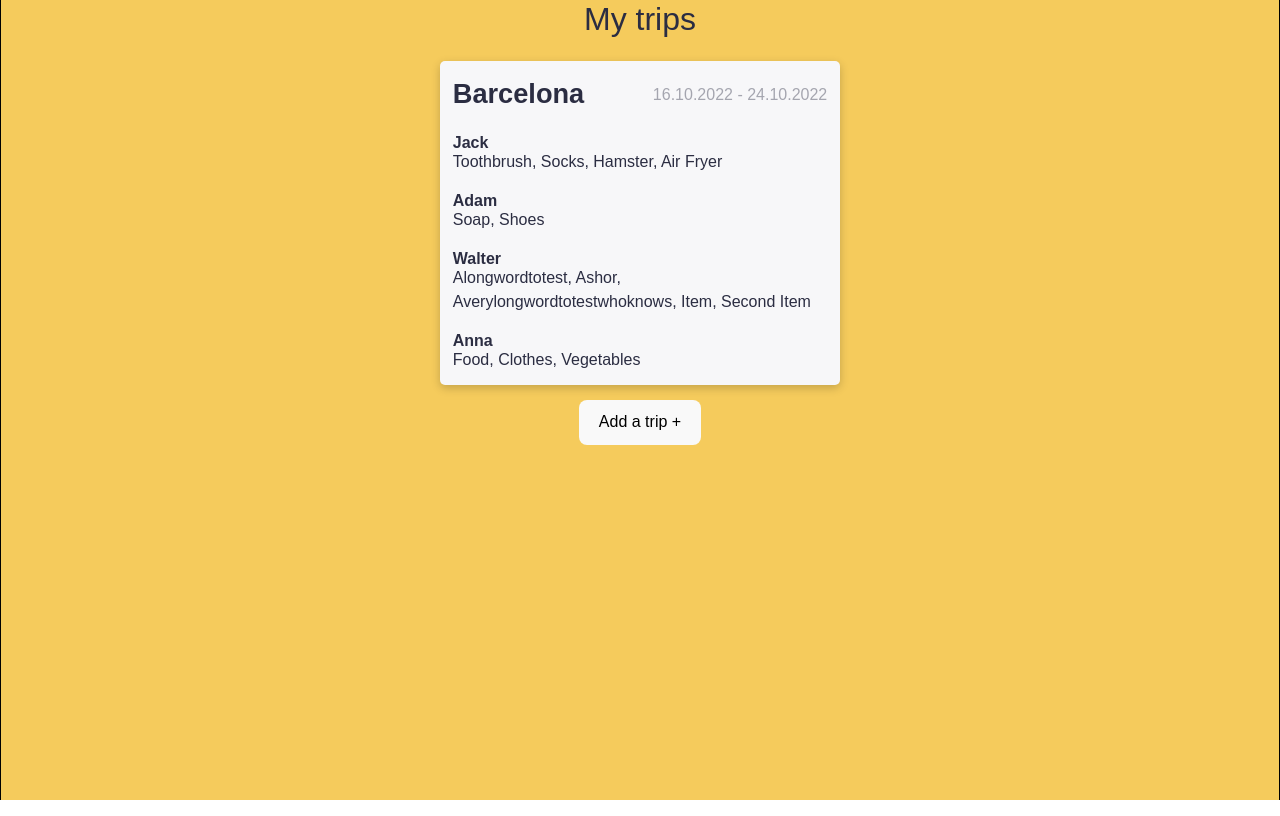
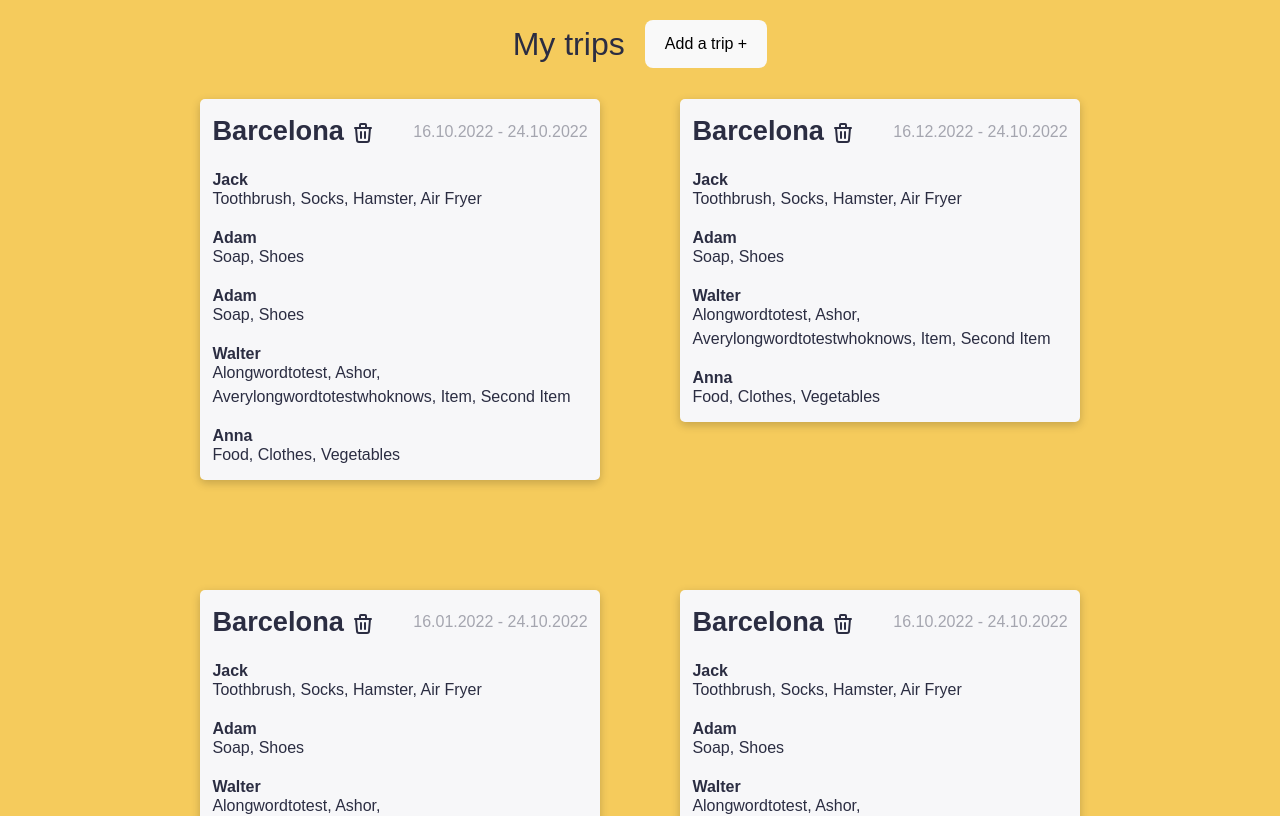
Before and after one commit to BGTYaneck/trip-planner, a React (Vite) app: page / in a window 1280 px wide. Shown: the top 816 px of the page. Built offline with nearby package versions, Linux system fonts and the light colour scheme.

Commit message:
Removing items from list

```diff
--- a/package.json
+++ b/package.json
@@ -9,6 +9,7 @@
     "preview": "vite preview"
   },
   "dependencies": {
+    "@tabler/icons-react": "^2.11.0",
     "bootstrap": "^5.2.3",
     "react": "^18.2.0",
     "react-dom": "^18.2.0"
--- a/src/App.jsx
+++ b/src/App.jsx
@@ -1,11 +1,142 @@
+import { useState } from "react";
 import "./App.css";
 import Trip from "./components/Trip";
 import "../node_modules/bootstrap/dist/css/bootstrap.min.css";
 
 const Trips = [
   {
+    id: "0",
     destination: "Barcelona",
     dateStart: "16.10.2022",
+    dateEnd: "24.10.2022",
+    persons: [
+      {
+        person: "Jack",
+        items: ["Toothbrush", "Socks", "Hamster", "Air Fryer"],
+      },
+      { person: "Adam", items: ["Soap", "Shoes"] },
+      { person: "Adam", items: ["Soap", "Shoes"] },
+      {
+        person: "Walter",
+        items: [
+          "alongwordtotest",
+          "ashor",
+          "averylongwordtotestwhoknows",
+          "item",
+          "second item",
+        ],
+      },
+      {
+        person: "Anna",
+        items: ["Food", "clothes", "vegetables"],
+      },
+    ],
+  },
+  {
+    id: "1",
+    destination: "Barcelona",
+    dateStart: "16.12.2022",
+    dateEnd: "24.10.2022",
+    persons: [
+      {
+        person: "Jack",
+        items: ["Toothbrush", "Socks", "Hamster", "Air Fryer"],
+      },
+      { person: "Adam", items: ["Soap", "Shoes"] },
+      {
+        person: "Walter",
+        items: [
+          "alongwordtotest",
+          "ashor",
+          "averylongwordtotestwhoknows",
+          "item",
+          "second item",
+        ],
+      },
+      {
+        person: "Anna",
+        items: ["Food", "clothes", "vegetables"],
+      },
+    ],
+  },
+  {
+    id: "2",
+    destination: "Barcelona",
+    dateStart: "16.01.2022",
+    dateEnd: "24.10.2022",
+    persons: [
+      {
+        person: "Jack",
+        items: ["Toothbrush", "Socks", "Hamster", "Air Fryer"],
+      },
+      { person: "Adam", items: ["Soap", "Shoes"] },
+      {
+        person: "Walter",
+        items: [
+          "alongwordtotest",
+          "ashor",
+          "averylongwordtotestwhoknows",
+          "item",
+          "second item",
+        ],
+      },
+      {
+        person: "Walter",
+        items: [
+          "alongwordtotest",
+          "ashor",
+          "averylongwordtotestwhoknows",
+          "item",
+          "second item",
+        ],
+      },
+      {
+        person: "Walter",
+        items: [
+          "alongwordtotest",
+          "ashor",
+          "averylongwordtotestwhoknows",
+          "item",
+          "second item",
+        ],
+      },
+      {
+        person: "Anna",
+        items: ["Food", "clothes", "vegetables"],
+      },
+    ],
+  },
+  {
+    id: "3",
+    destination: "Barcelona",
+    dateStart: "16.10.2022",
+    dateEnd: "24.10.2022",
+    persons: [
+      {
+        person: "Jack",
+        items: ["Toothbrush", "Socks", "Hamster", "Air Fryer"],
+      },
+      { person: "Adam", items: ["Soap", "Shoes"] },
+      {
+        person: "Walter",
+        items: [
+          "alongwordtotest",
+          "ashor",
+          "averylongwordtotestwhoknows",
+          "item",
+          "second item",
+        ],
+      },
+      {
+        person: "Anna",
+        items: ["Food", "clothes", "vegetables"],
+      },
+    ],
+  },
+  {
+    id: "4",
+    destination: "Barcelona",
+    dateStart: "16.11.2022",
     dateEnd: "24.10.2022",
     persons: [
       {
@@ -32,24 +163,43 @@ const Trips = [
 ];
 
 const App = () => {
+  const [list, setList] = useState(Trips);
+
+  var sortedTrips = list.sort(
+    (a, b) => Date.parse(b.dateStart) - Date.parse(a.dateStart)
+  );
+
+  function handleRemove(id) {
+    const newList = list.filter((item) => item.id !== id);
+    setList(newList);
+  }
+
   return (
     <div
       style={{
-        marginTop: "0px",
         display: "flex",
         alignItems: "center",
-        borderRight: "1px solid black",
-        borderLeft: "1px solid black",
         marginLeft: "auto",
         marginRight: "auto",
         height: "100vh",
-        display: "flex",
         flexDirection: "column",
         gap: "15px",
       }}
     >
-      <h2>My trips</h2>
-      {Trips.map((item, i) => {
+      <p style={{ display: "flex", gap: "20px" }}>
+        <span style={{ fontSize: "2rem" }}>My trips </span>
+        <button>Add a trip + </button>
+      </p>
+      <div
+        style={{
+          display: "flex",
+          flexDirection: "row",
+          flexWrap: "wrap",
+          gap: "5rem",
+          justifyContent: "center",
+        }}
+      >
+        {sortedTrips.map((item, i) => {
           return (
             <Trip
               key={i}
@@ -57,10 +207,11 @@ const App = () => {
               dateStart={item.dateStart}
               dateEnd={item.dateEnd}
               persons={item.persons}
+              onClick={() => handleRemove(item.id)}
             />
           );
         })}
-      <button>Add a trip + </button>
+      </div>
     </div>
   );
 };
--- a/src/components/Trip.jsx
+++ b/src/components/Trip.jsx
@@ -1,5 +1,6 @@
 import React from "react";
 import Items from "./Items";
+import { IconTrash } from "@tabler/icons-react";
 
 const Trip = (props) => {
   return (
@@ -14,6 +15,8 @@ const Trip = (props) => {
         justifyContent: "left",
         flexDirection: "column",
         boxShadow: "0 3px 10px rgb(0 0 0 / 0.2)",
+        alignSelf: "flex-start",
+        marginBottom: "30px",
       }}
     >
       <p
@@ -31,7 +34,7 @@ const Trip = (props) => {
             fontWeight: "bolder",
           }}
         >
-          {props.destination}
+          {props.destination} <IconTrash onClick={() => props.onClick()} />
         </span>
         <span style={{ opacity: "40%" }}>
           {props.dateStart} - {props.dateEnd}
--- a/src/index.css
+++ b/src/index.css
@@ -5,7 +5,6 @@
 
   color-scheme: light dark;
   color: rgba(255, 255, 255, 0.87);
-  background-color: #242424;
 
   font-synthesis: none;
   text-rendering: optimizeLegibility;
@@ -29,6 +28,8 @@ body {
   place-items: center;
   min-width: 320px;
   min-height: 100vh;
+  background-color: #f5cb5c;
+  padding: 20px;
 }
 
 h1 {
```
Also changed, not shown: 1 other file (tests, documents, lock files or other folders). Lines whose indentation alone changed are shown as unchanged.
